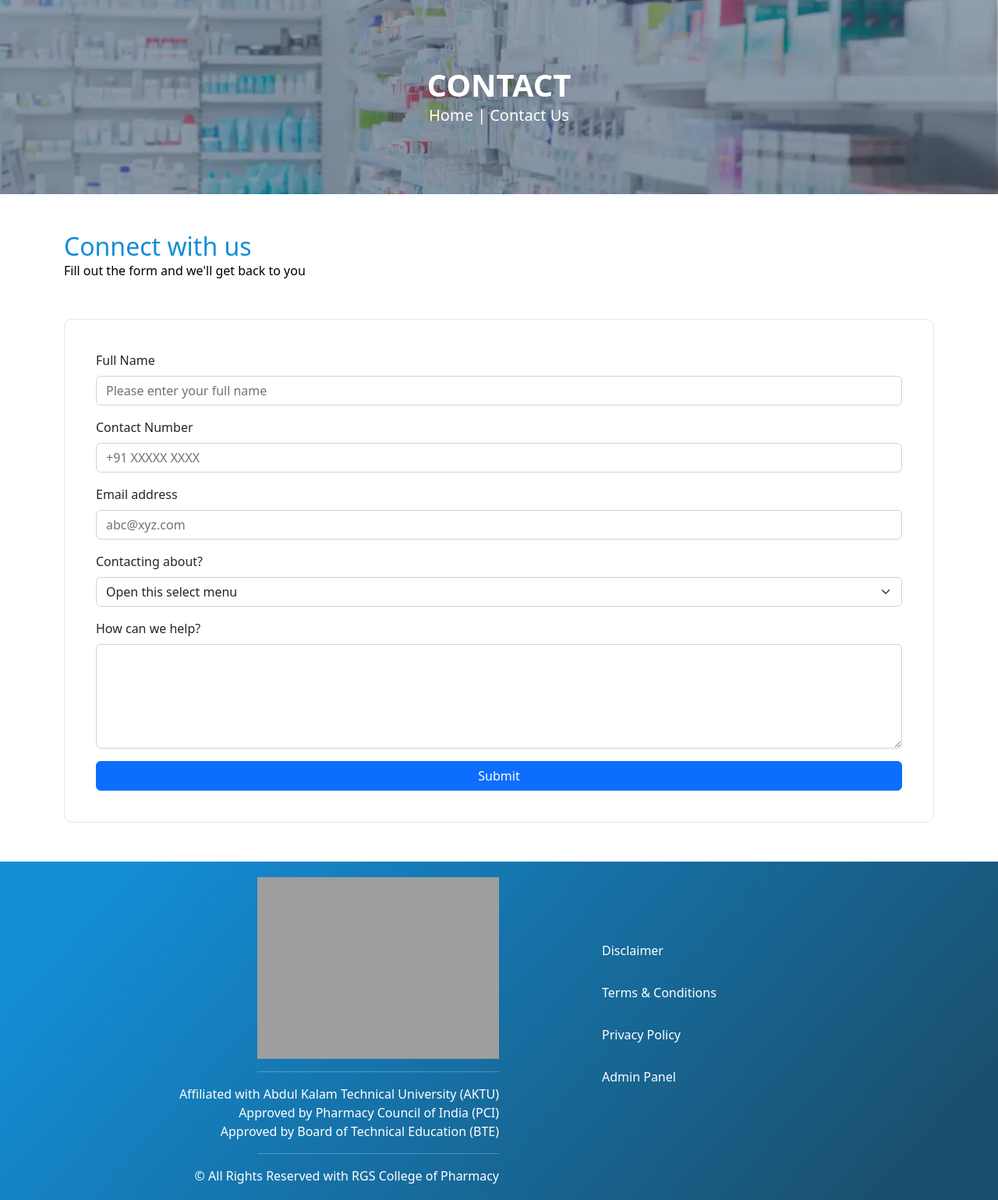
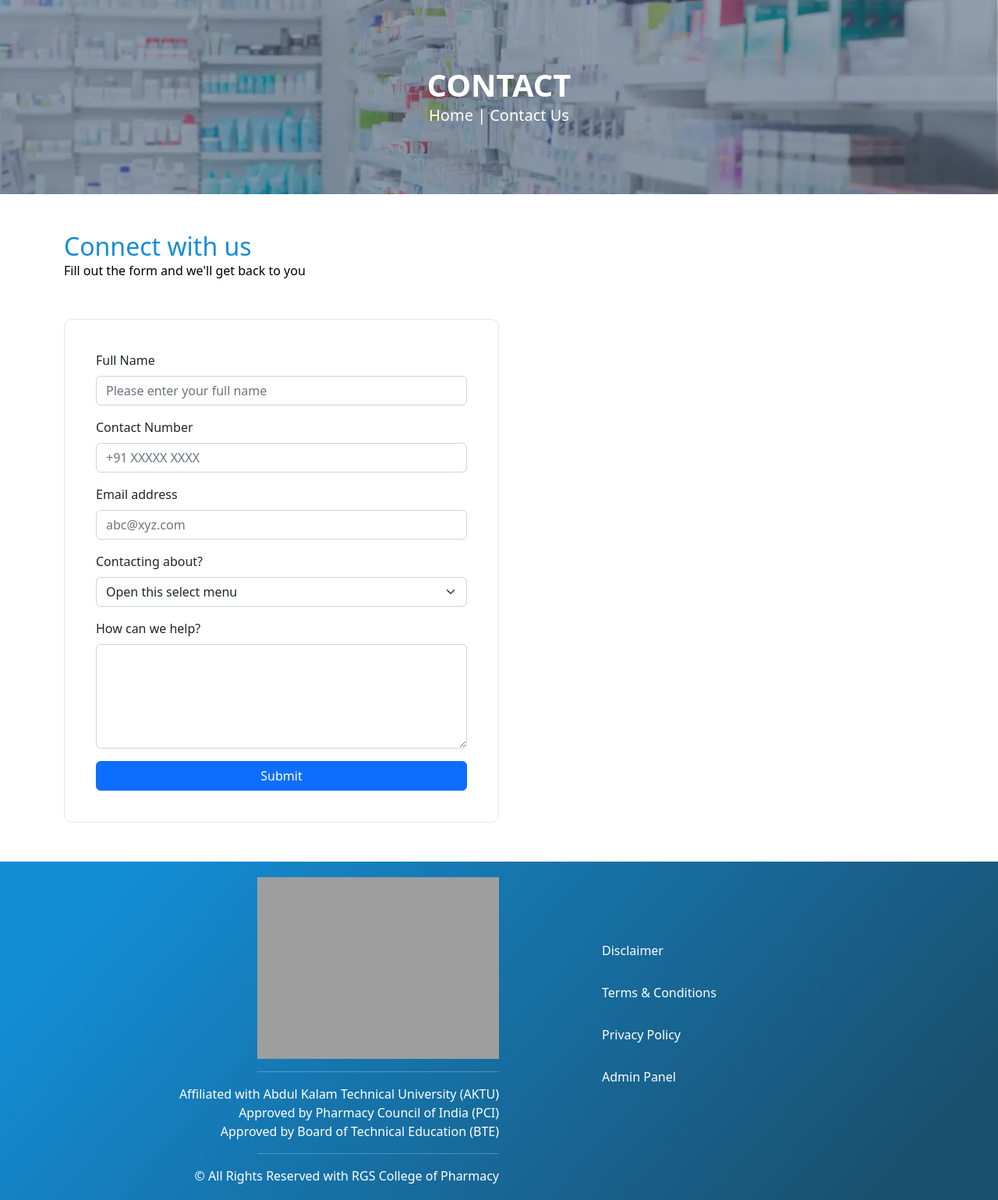
Before and after one commit to sidmrlazy/rgs, a PHP site: page /contact.php in a window 1280 px wide. Shown: the part 173-1712 px from the top of the page at 78% size. Run offline with PHP 8.4, Linux system fonts and the light colour scheme; grey boxes are pictures that could not be loaded.

Commit message:
modified:   components/contact/section-2.php modified:   includes/Footer.php

```diff
--- a/components/contact/section-2.php
+++ b/components/contact/section-2.php
@@ -1,4 +1,5 @@
-<div class="mt-5 container contact-section">
+<div class="container mt-5">
+    <div class="col-md-6 contact-section">
         <h2>Connect with us</h2>
         <p>Fill out the form and we'll get back to you</p>
         <?php
@@ -75,18 +76,15 @@
         <form action="" method="POST" class="contact-form">
             <div class="mb-3">
                 <label for="exampleFormControlInput1" class="form-label">Full Name</label>
-            <input name="contact_name" type="text" class="form-control" id="exampleFormControlInput1"
-                placeholder="Please enter your full name" required>
+                <input name="contact_name" type="text" class="form-control" id="exampleFormControlInput1" placeholder="Please enter your full name" required>
             </div>
             <div class="mb-3">
                 <label for="exampleFormControlInput1" class="form-label">Contact Number</label>
-            <input name="contact_number" type="number" class="form-control" id="exampleFormControlInput1"
-                placeholder="+91 XXXXX XXXX" required>
+                <input name="contact_number" type="number" class="form-control" id="exampleFormControlInput1" placeholder="+91 XXXXX XXXX" required>
             </div>
             <div class="mb-3">
                 <label for="exampleFormControlInput1" class="form-label">Email address</label>
-            <input name="contact_email" type="email" class="form-control" id="exampleFormControlInput1"
-                placeholder="abc@xyz.com">
+                <input name="contact_email" type="email" class="form-control" id="exampleFormControlInput1" placeholder="abc@xyz.com">
             </div>
             <div class="mb-3">
                 <label for="exampleFormControlTextarea1" class="form-label">Contacting about?</label>
@@ -112,3 +110,4 @@
     <div>
 
     </div>
+</div>
--- a/includes/Footer.php
+++ b/includes/Footer.php
@@ -1,58 +1,3 @@
-<!-- <div class="footer">
-    <div class="col-md-3">
-        <div class="footer-about-details">
-            <div class="footer-icon-container">
-                <ion-icon name="location-outline" class="footer-icon"></ion-icon>
-            </div>
-            <div>
-                <p class="footer-label">Address</p>
-                <p class="footer-txt">RGS COLLEGE OF PHARMACY, Near Itaunja Toll plaza,
-                    Village - Karaundi, Itaunja, Lucknow, 226203
-                </p>
-            </div>
-        </div>
-
-        <div class="footer-about-details">
-            <div class="footer-icon-container">
-                <ion-icon name="phone-portrait-outline" class="footer-icon"></ion-icon>
-            </div>
-            <div>
-                <p class="footer-label">Contact</p>
-                <p class="footer-txt">+91 93058 89899
-                </p>
-            </div>
-        </div>
-
-        <div class="footer-about-details">
-            <div class="footer-icon-container">
-                <ion-icon name="mail-outline" class="footer-icon"></ion-icon>
-            </div>
-            <div>
-                <p class="footer-label">Email</p>
-                <p class="footer-txt">rgscp23@gmail.com
-                </p>
-            </div>
-        </div>
-    </div>
-    <ul class="col-md-3 footer-nav">
-        <li><a href="#">Home</a></li>
-        <li><a href="who-we-are.php">Who we are</a></li>
-        <li><a href="#">Courses</a></li>
-        <li><a href="#">Admissions</a></li>
-        <li><a href="#">Contact</a></li>
-    </ul>
-
-    <ul class="col-md-3 footer-nav">
-        <li><a href="#">Privacy Policy</a></li>
-        <li><a href="#">Disclaimer</a></li>
-        <li><a href="#">Terms & Conditions</a></li>
-        <li><a href="controller/index.php">Admin</a></li>
-    </ul>
-
-    <div class="addthis_inline_follow_toolbox"></div>
-</div> -->
-
-
 <div class="footer">
     <div class="col-md-6 footer-img">
         <img src="assets/logo/white-logo-full.svg" alt="">
@@ -74,6 +19,7 @@
             <li><a href="#">Terms & Conditions</a></li>
             <li><a href="#">Privacy Policy</a></li>
             <li><a href="#">Admin Panel</a></li>
+            <div class="addthis_inline_follow_toolbox"></div>
         </ul>
     </div>
 </div>
```
Lines whose indentation alone changed are shown as unchanged.
